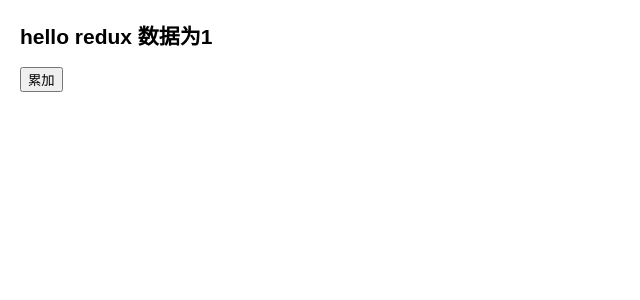
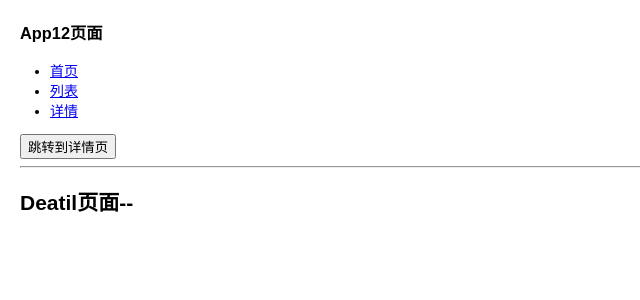
Before and after one commit to Pengzhenglong/react-demo, a React (Create React App) app: page /detail in a window 1280 px wide. Shown: the top 300 px of the page, without its empty margins (0-640 px from the left). Built offline with nearby package versions, Linux system fonts and the light colour scheme.

Commit message:
add Router

```diff
--- a/package.json
+++ b/package.json
@@ -9,6 +9,7 @@
     "react": "^18.0.0",
     "react-dom": "^18.0.0",
     "react-redux": "^8.0.1",
+    "react-router-dom": "^6.3.0",
     "react-scripts": "5.0.1",
     "redux": "^4.2.0",
     "web-vitals": "^2.1.4"
--- a/src/App11.jsx
+++ b/src/App11.jsx
@@ -15,14 +15,14 @@
   };
 };
 
-const  mapDispatchToProps = (dispatch) => {
-  return{
+const mapDispatchToProps = (dispatch) => {
+  return {
     // 映射函数`
     // 累加
     add: () => {
-      const  action = {type:"addNum"}
-      dispatch(action)
-  }
-}
-}
-export default connect(mapStateToProps,mapDispatchToProps)(App11);
+      const action = { type: "addNum" };
+      dispatch(action);
+    },
+  };
+};
+export default connect(mapStateToProps, mapDispatchToProps)(App11);
--- /dev/null
+++ b/src/App12.jsx
@@ -0,0 +1,31 @@
+import React from "react";
+import { Outlet, Link, useLocation, useNavigate } from "react-router-dom";
+export default function App12() {
+  const location = useLocation();
+  console.log(location);
+  const navigate = useNavigate();
+  const goDetail = () => {
+    navigate("/detail", {
+      state: { username: "zhangsan" },
+    });
+  };
+  return (
+    <div>
+      <h3>App12页面</h3>
+      <ul>
+        <li>
+          <Link to="/home?id=456"> 首页</Link>
+        </li>
+        <li>
+          <Link to="/list/123"> 列表</Link>
+        </li>
+        <li>
+          <Link to="/detail">详情</Link>
+        </li>
+      </ul>
+      <button onClick={goDetail}>跳转到详情页</button>
+      <hr />
+      <Outlet />
+    </div>
+  );
+}
--- a/src/index.js
+++ b/src/index.js
@@ -1,8 +1,9 @@
 import ReactDOM from "react-dom";
-import App from './App11'
+import App from './App12'
 import React from "react"
 import { Provider } from "react-redux"
 import store from './store'
+import Router from "./router/index";
 // class Square extends React.Component {
 //   // constructor(props) {
 //   //   super(props);
@@ -168,10 +169,10 @@
   }
 }
 ReactDOM.render(
-  <Provider store={store}>
-    <App />
-  </Provider>,
-
+  // <Provider store={store}>
+  //   <App />
+  // </Provider>,
+  <Router />,
   // <Game />,
   document.getElementById('root')
 )
--- /dev/null
+++ b/src/pages/Detail.jsx
@@ -0,0 +1,7 @@
+import React from "react";
+import { useLocation } from "react-router-dom";
+export default function Deatil() {
+  let location = useLocation();
+  // console.log(location.state.username);
+  return <h2>Deatil页面-- {location.state ? location.state.username : ""}</h2>;
+}
--- /dev/null
+++ b/src/pages/Error.jsx
@@ -0,0 +1,9 @@
+import React from "react";
+import ErrorImg from "../assets/404.jpg";
+export default function Error() {
+  return (
+    <div>
+      <img src={ErrorImg} alt="" />
+    </div>
+  );
+}
--- /dev/null
+++ b/src/pages/Home.jsx
@@ -0,0 +1,9 @@
+import React from "react";
+import { useSearchParams } from "react-router-dom";
+export default function Home() {
+  // console.log(useSearchParams());
+  const [searchParms] = useSearchParams();
+  let id = searchParms.get("id");
+  console.log(id);
+  return <h2>Home页面 --{id}</h2>;
+}
--- /dev/null
+++ b/src/pages/List.jsx
@@ -0,0 +1,6 @@
+import React from "react";
+import { useParams } from "react-router-dom";
+export default function List() {
+  const { id } = useParams();
+  return <h2>List页面 {id}</h2>;
+}
--- /dev/null
+++ b/src/router/index.jsx
@@ -0,0 +1,23 @@
+import App from "../App12";
+import Home from "../pages/Home";
+import List from "../pages/List";
+import Detail from "../pages/Detail";
+import Error from "../pages/Error";
+import { BrowserRouter, Routes, Route } from "react-router-dom";
+
+// 有两种路由模式：BrowserRouter（History模式）和HashRouter（Hash模式）
+// 定义一个路由
+const BaseRouter = () => (
+  <BrowserRouter>
+    <Routes>
+      <Route path="/" element={<App />}>
+        <Route path="/home" element={<Home />} />
+        <Route path="/list/:id" element={<List />} />
+        <Route path="/detail" element={<Detail />} />
+      </Route>
+      <Route path="*" element={<Error />} />
+    </Routes>
+  </BrowserRouter>
+);
+
+export default BaseRouter;
--- a/src/store/reducer.js
+++ b/src/store/reducer.js
@@ -4,6 +4,7 @@
 }
 
 // 并导出一个函数
+// eslint-disable-next-line
 export default (state = defaultState, action) => {
   let newState = JSON.parse(JSON.stringify(state))
   // if (action.type === 'addNum') {
```
Also changed, not shown: src/assets/404.jpg (added), 1 other file (tests, documents, lock files or other folders).
